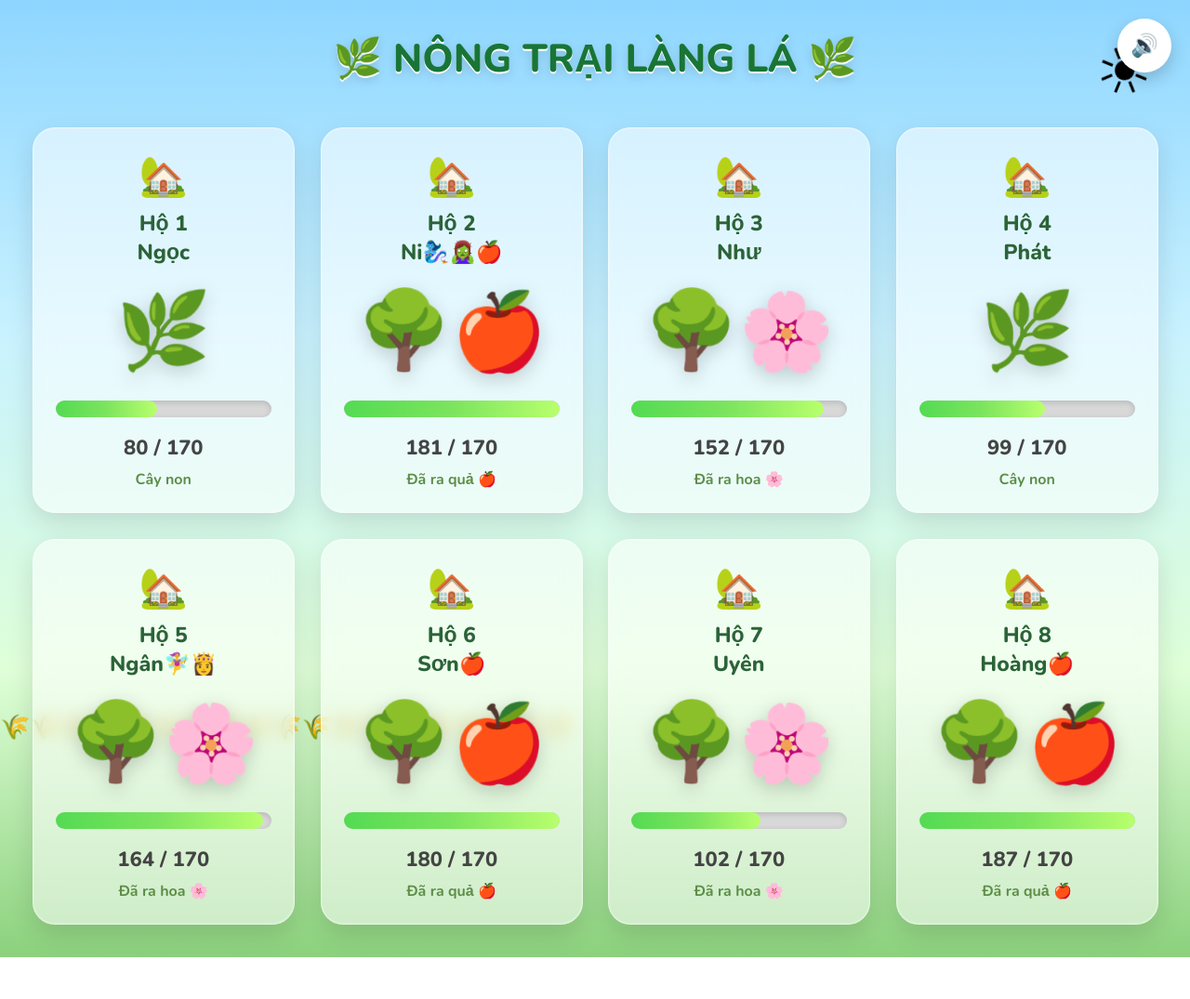
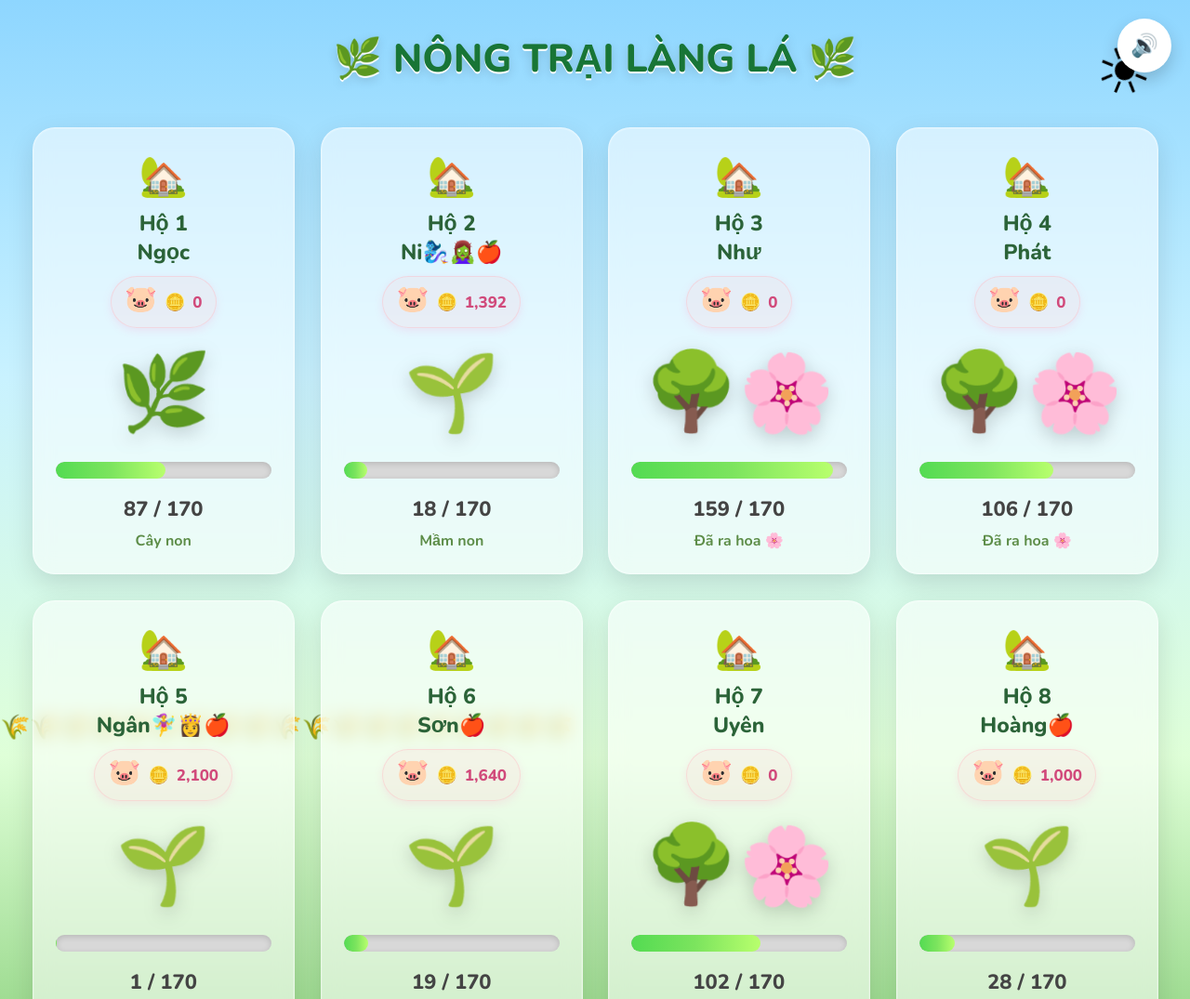
Before and after one commit to ketng91/nongtraitao, a plain HTML site: page index.html in a window 1280 px wide. Shown: the top 1075 px of the page at 93% size. Before the commit the page ends 1030 px from the top, so only its background shows below. Drawn offline with nearby package versions, Linux system fonts and the light colour scheme.

Commit message:
Add files via upload

```diff
--- a/index.html
+++ b/index.html
@@ -328,6 +328,78 @@ font-weight:700;
 color:#5d8d48;
 
 }
+
+
+.pig-bank{
+
+display:flex;
+
+align-items:center;
+
+justify-content:center;
+
+gap:8px;
+
+margin:10px 0 14px;
+
+padding:8px 14px;
+
+border-radius:999px;
+
+background:rgba(255,192,203,.18);
+
+border:1px solid rgba(255,182,193,.4);
+
+font-weight:800;
+
+font-size:17px;
+
+color:#d14a7b;
+
+width:fit-content;
+
+margin-left:auto;
+
+margin-right:auto;
+
+box-shadow:
+
+0 3px 10px rgba(255,105,180,.15);
+
+}
+
+.pig-icon{
+
+font-size:28px;
+
+animation:pigJump 2s infinite;
+
+}
+
+.coin{
+
+color:#f2b600;
+
+font-size:18px;
+
+}
+
+@keyframes pigJump{
+
+0%,100%{
+
+transform:translateY(0);
+
+}
+
+50%{
+
+transform:translateY(-3px);
+
+}
+
+}
+
 
 /*=========================
 CLOUDS
@@ -667,22 +739,21 @@ const MAX = 170;
 
 const students=[
 
-{name:"Ngọc",score:80},
+{name:"Ngọc",score:87,pig:0},
 
-{name:"Ni🧞‍♀️🧟‍♀️🍎",score:181},
+{name:"Ni🧞‍♀️🧟‍♀️🍎",score:18,pig:1392},
 
-{name:"Như",score:152},
+{name:"Như",score:159,pig:0},
 
-{name:"Phát",score:99},
+{name:"Phát",score:106,pig:0},
 
-{name:"Ngân🧚‍♀️👸",score:164},
+{name:"Ngân🧚‍♀️👸🍎",score:1,pig:2100},
 
-{name:"Sơn🍎",score:180},
+{name:"Sơn🍎",score:19,pig:1640},
 
-{name:"Uyên",score:102},
+{name:"Uyên",score:102,pig:0},
 
-{name:"Hoàng🍎",score:187},
-
+{name:"Hoàng🍎",score:28,pig:1000}
 
 ];
 function tree(score){
@@ -724,6 +795,16 @@ farm.innerHTML+=`
 
 <div class="name">Hộ ${i+1}<br>${s.name}</div>
 
+<div class="pig-bank">
+
+<span class="pig-icon">🐷</span>
+
+<span class="coin">🪙</span>
+
+${s.pig.toLocaleString()}
+
+</div>
+
 <div class="tree">${tree(s.score)}</div>
 
 <div class="progress">
@@ -731,6 +812,7 @@ farm.innerHTML+=`
 <div class="bar" data-width="${percent}%"></div>
 
 </div>
+
 
 <div class="score">${s.score} / ${MAX}</div>
 
```
